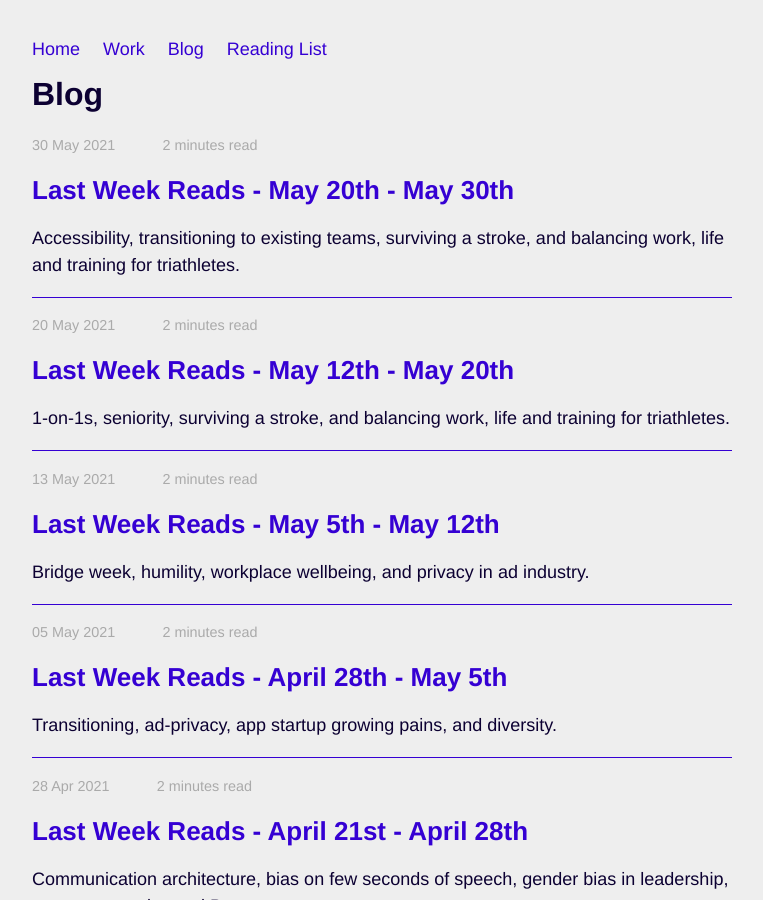
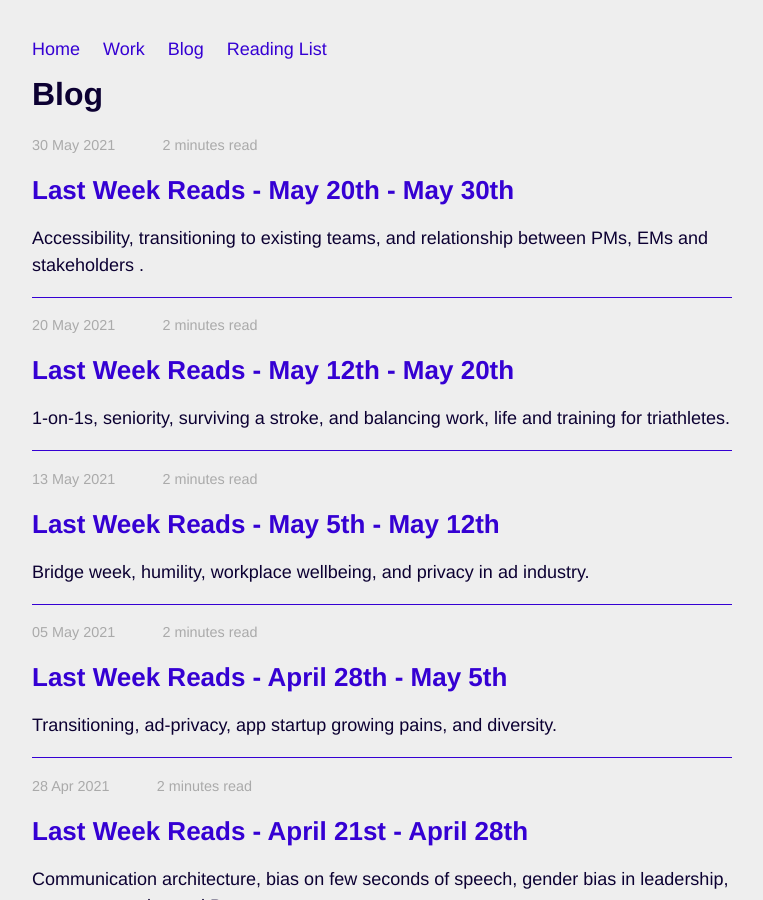
Before and after one commit to EdSancha/edsancha.github.io, a Jekyll site: the page built from blog/index.html, in a window 1280 px wide and 900 px high. Shown: the whole window, without its empty margins (258-1021 px from the left). Built offline with Jekyll 4.4.1, drawn with Linux system fonts in a browser that asks for light colours.

Commit message:
Update 2021-05-30-last-week-reads.markdown

```diff
--- a/blog/_posts/2021-05-30-last-week-reads.markdown
+++ b/blog/_posts/2021-05-30-last-week-reads.markdown
@@ -1,7 +1,7 @@
 ---
 layout: last-week-read
 title:  "Last Week Reads - May 20th - May 30th"
-description:  "Accessibility, transitioning to existing teams, surviving a stroke, and balancing work, life and training for triathletes."
+description:  "Accessibility, transitioning to existing teams, and relationship between PMs, EMs and stakeholders ."
 date:   2021-05-30 23:00:00
 timeToRead: 2 minutes read
 categories: reading management
```
